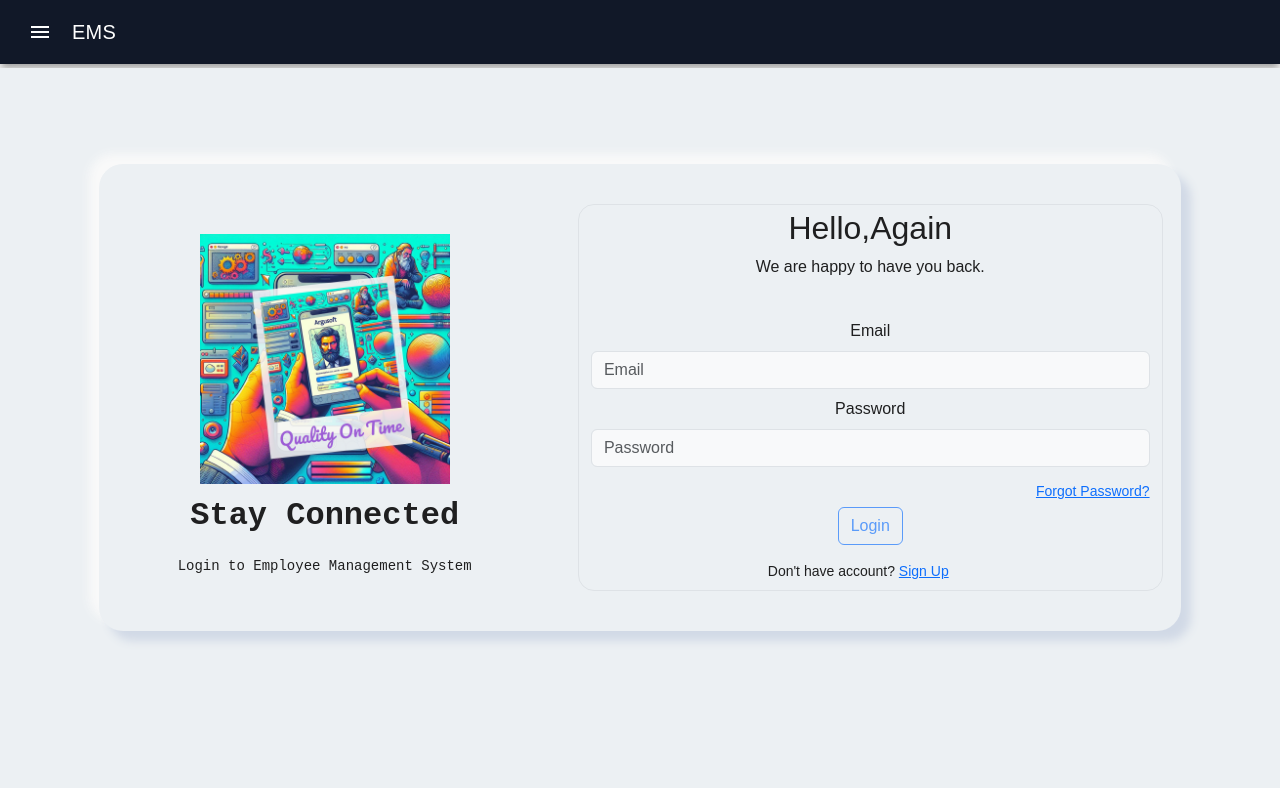
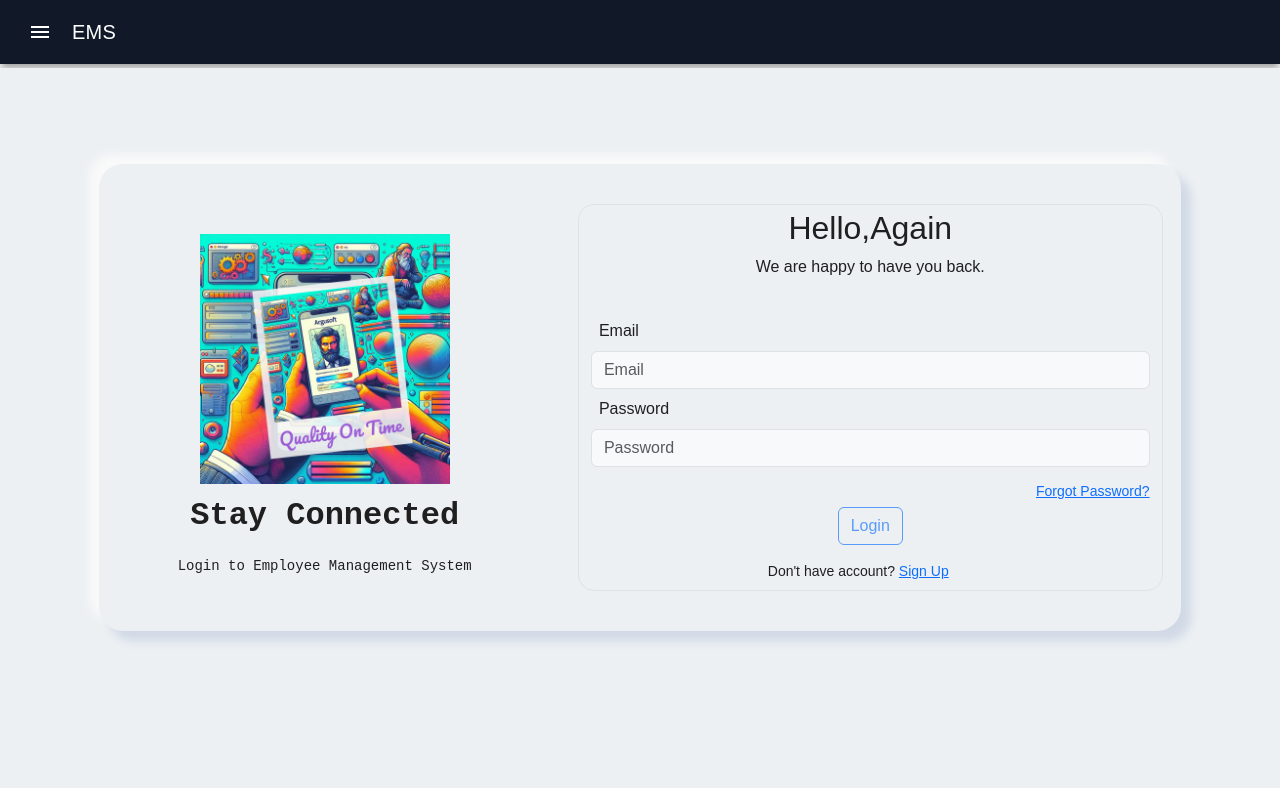
Before and after one commit to jayshree-1310/Employee_Management_system, an Angular app: page / in a window 1280 px wide. Built offline with nearby package versions, Linux system fonts and the light colour scheme.

Commit message:
change style

```diff
--- a/src/app/common/loginform/loginform.component.css
+++ b/src/app/common/loginform/loginform.component.css
@@ -20,3 +20,6 @@ button:hover {
 .rounded-5 {
   border-radius: 30px;
 }
+.abc {
+  text-align: left;
+}
--- a/src/app/common/loginform/loginform.component.html
+++ b/src/app/common/loginform/loginform.component.html
@@ -32,8 +32,8 @@
           (ngSubmit)="submitLoginForm()"
         >
           <div class="row">
-            <div class="col mb-2">
-              <label for="email" class="form-label">Email</label>
+            <div class="col mb-2 abc">
+              <label for="email" class="form-label ps-2">Email</label>
               <input
                 type="email"
                 class="form-control form-md-control-md bg-light fs-6"
@@ -51,8 +51,8 @@
             </div>
           </div>
           <div class="row">
-            <div class="col mb-1">
-              <label for="password" class="form-label">Password</label>
+            <div class="col mb-1 abc">
+              <label for="password" class="form-label ps-2">Password</label>
               <input
                 type="password"
                 class="form-control form-md-control-md bg-light fs-6"
--- a/src/app/common/registrationform/registrationform.component.html
+++ b/src/app/common/registrationform/registrationform.component.html
@@ -52,8 +52,8 @@
 
         <!-- PERSONAL INFORMATION -->
         <div class="row mt-2">
-          <div class="col abc" >
-            <label for="email" class="form-label "  >Email</label>
+          <div class="col abc">
+            <label for="email" class="form-label ps-1">Email</label>
             <input
               type="email"
               class="form-control"
@@ -62,7 +62,7 @@
             />
           </div>
           <div class="col abc">
-            <label for="password" class="form-label">Password</label>
+            <label for="password" class="form-label ps-1">Password</label>
             <input
               type="password"
               class="form-control"
@@ -75,7 +75,9 @@
         <div class="row mt-1">
           <div class="col abc">
             <h6>
-              <label for="datepicker" class="form-label mt-1">Birthdate</label>
+              <label for="datepicker" class="form-label mt-1 ps-1"
+                >Birthdate</label
+              >
             </h6>
             <input type="date" class="form-control" id="datepicker" />
           </div>
```
